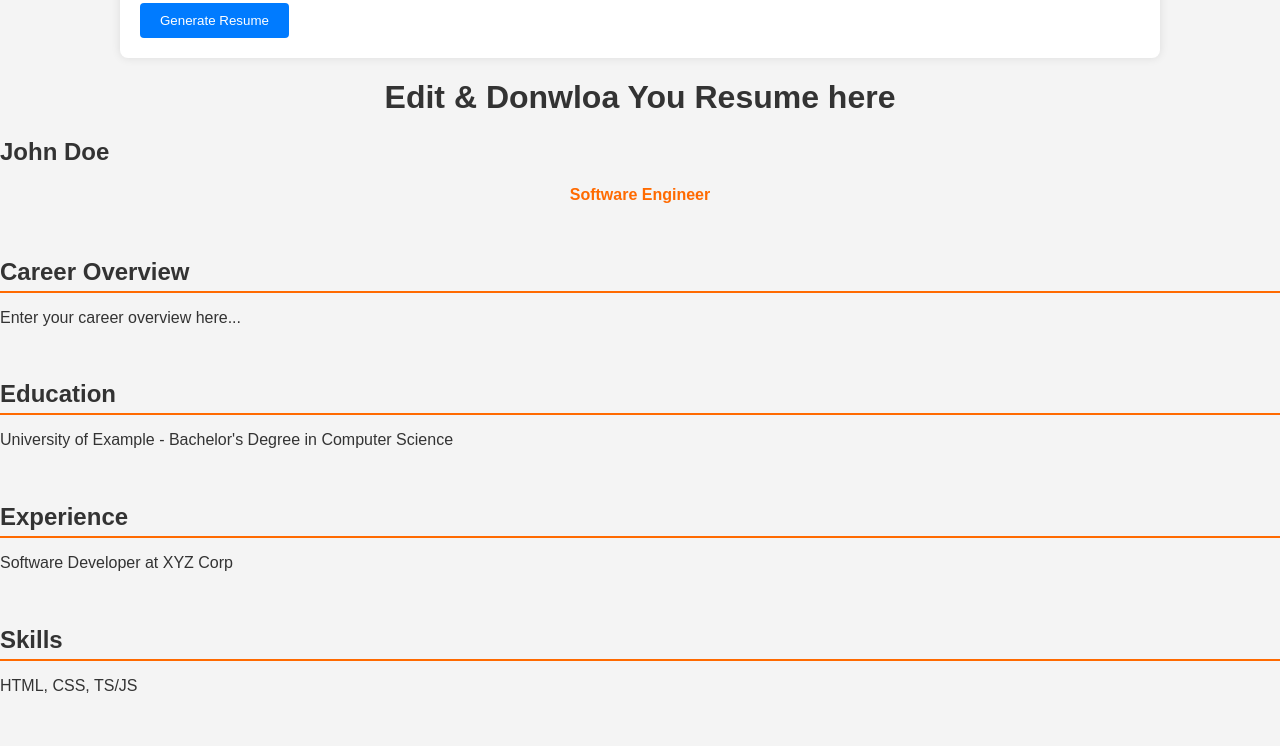
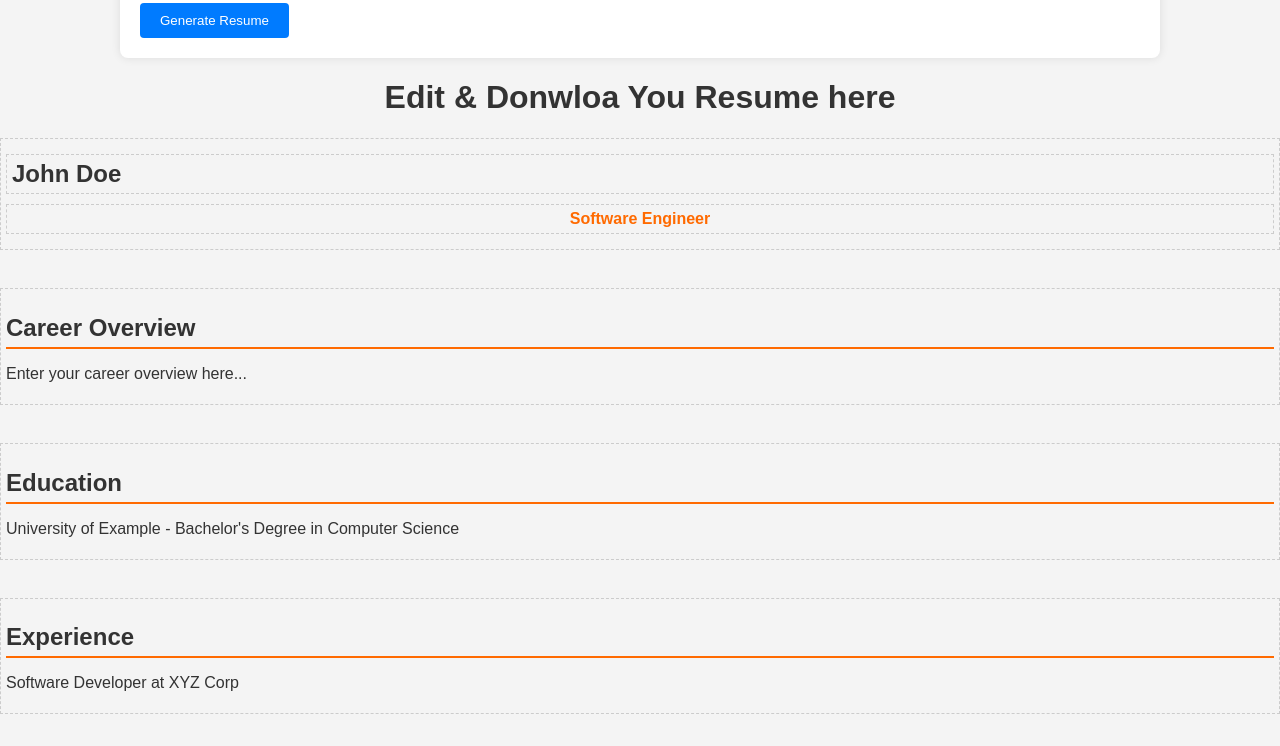
Before and after one commit to MYousuf-Codes/Static-Interactive-Resmue, a plain HTML site: page generateResume.html in a window 1280 px wide. Shown: the part 1213-1959 px from the top of the page. Drawn offline with nearby package versions, Linux system fonts and the light colour scheme.

Commit message:
Update style.css

```diff
--- a/style.css
+++ b/style.css
@@ -347,3 +347,16 @@ button:hover {
     display: none;
     border: 2px solid red;
 }
+
+/* Styling for the resume sections */
+[contenteditable="true"] {
+    border: 1px dashed #ccc;
+    padding: 5px;
+    margin: 10px 0;
+}
+
+[contenteditable="true"]:focus {
+    border: 1px solid #333;
+    background-color: #f0f0f0;
+    outline: none;
+}
```
